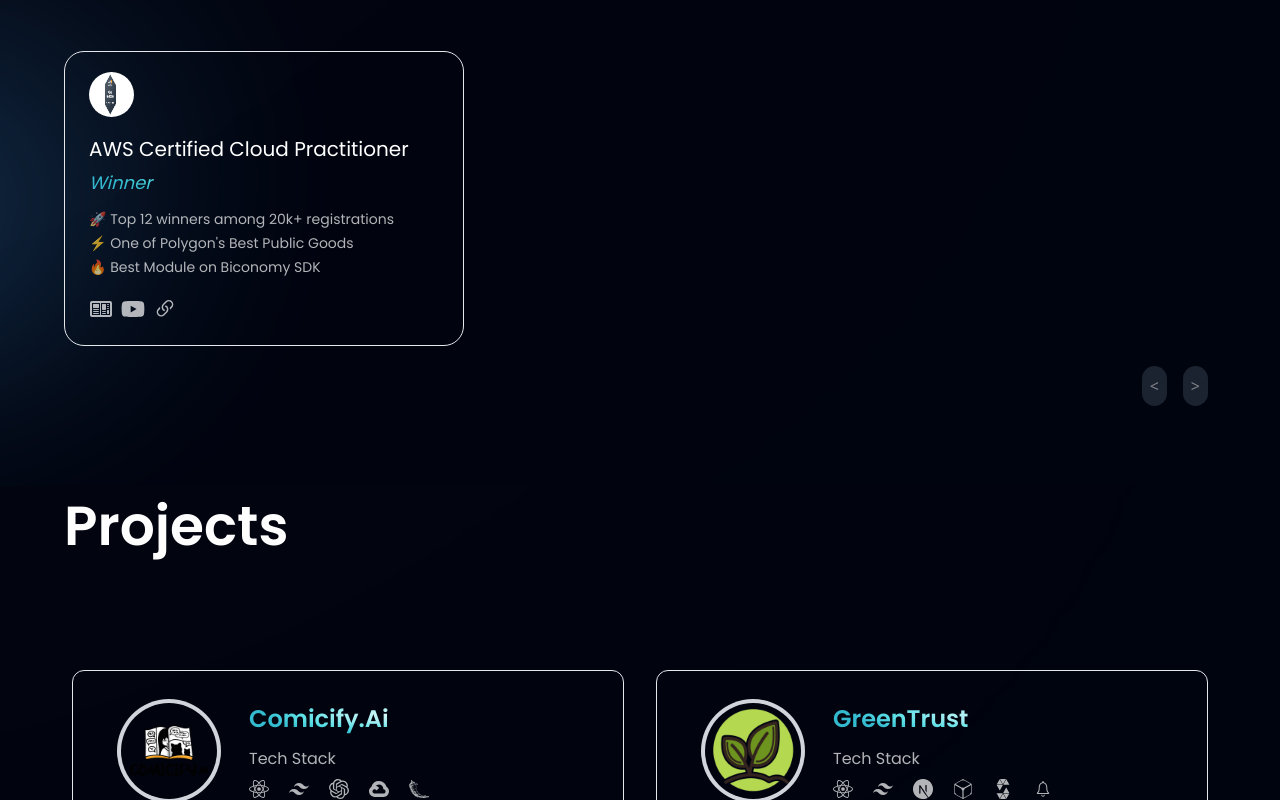
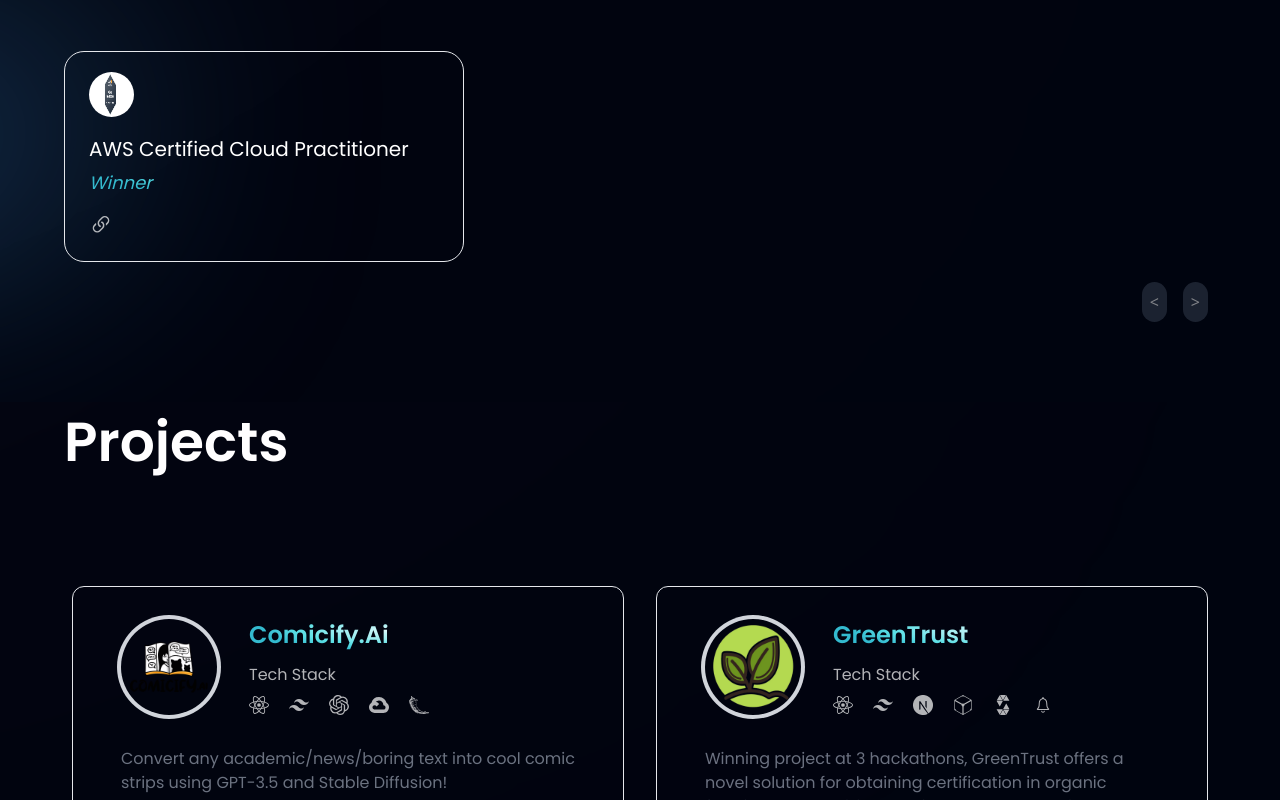
Before and after one commit to manjushriprao/personal-portfolio-main, a React (Vite) app: page / in a window 1280 px wide. Shown: the part 2800-3600 px from the top of the page. Built offline with nearby package versions, Linux system fonts and the light colour scheme.

Commit message:
Update Achievements.jsx

```diff
--- a/src/components/Achievements.jsx
+++ b/src/components/Achievements.jsx
@@ -106,7 +106,7 @@
         <p className="font-poppins italic font-normal text-lg text-gradient mb-3">
           {props.position}
         </p>
-        {props.content1 && (
+        {/* {props.content1 && (
           <p className="font-poppins font-normal text-dimWhite text-sm mb-1">
             🚀 {props.content1}
           </p>
@@ -120,11 +120,11 @@
           <p className="font-poppins font-normal text-dimWhite text-sm mb-4">
             🔥 {props.content3}
           </p>
-        )}
+        )}*/}
       </div>
 
       <div className="flex flex-row mb-2 font-poppins font-normal text-dimWhite">
-        {props.article && (
+        {/* {props.article && (
           <a
             className="inline-flex items-center mr-2 hover:text-teal-200"
             href={props.article}
@@ -143,7 +143,7 @@
           >
             <FaYoutube size="1.5rem" className="inline" />
           </a>
-        )}
+        )} */}
         {props.github && (
           <a
             className="inline-flex items-center mr-2 hover:text-teal-200"
```
